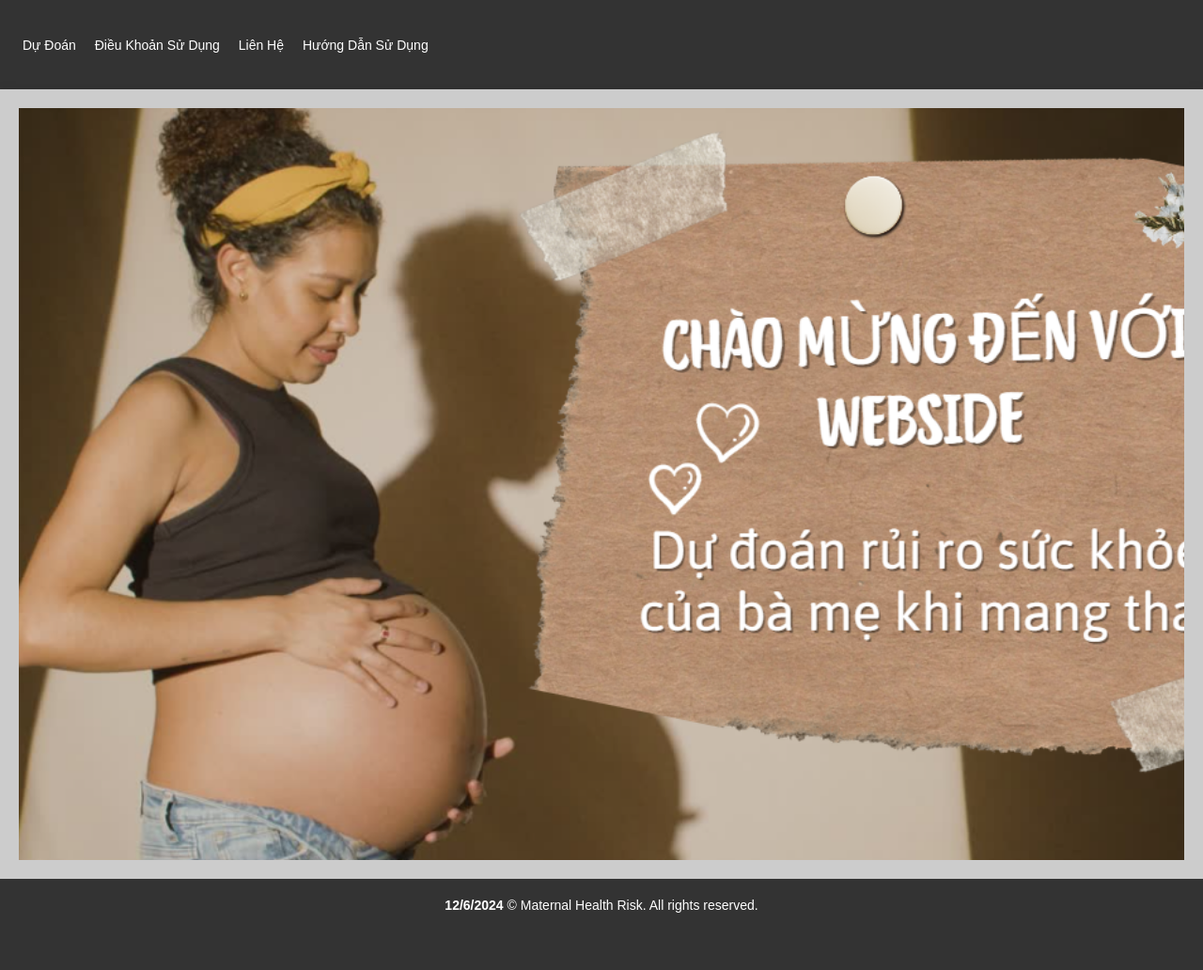
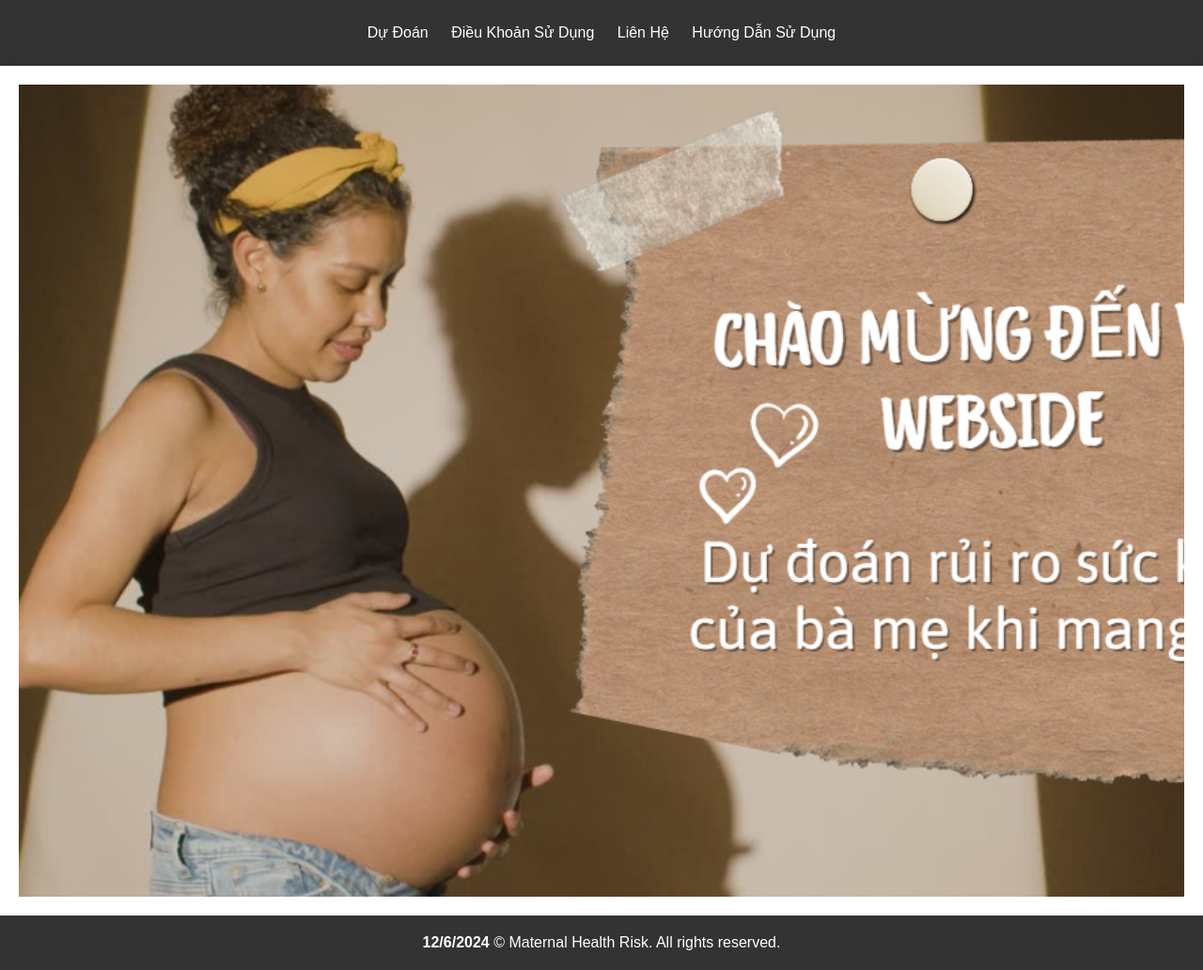
Before and after one commit to nguyenhoangtamm/Maternal-Health-Risk, a Flask app: page / in a window 1280 px wide. Shown: the whole page at 94% size. Before the commit the page ends 971 px from the top, so only its background shows below. Run offline with Flask 3, Linux system fonts and the light colour scheme.

Commit message:
add hinh bs

```diff
--- a/app/static/Css/style.css
+++ b/app/static/Css/style.css
@@ -1,36 +1,53 @@
-* {
-  box-sizing: border-box;
+body {
+  font-family: Arial, sans-serif;
+  margin: 0;
+  padding: 0;
 }
 
-html, body {
-  margin: 0;
-  padding: 0;
-  font-size: 14px;
-  font-family: Arial, Helvetica, sans-serif;
+header {
+  background-color: #333;
+  color: #fff;
+  padding: 10px 0;
+  text-align: center;
 }
 
-body {
-  background-color: #ccc;
+nav ul {
+  list-style: none;
+  padding: 0;
 }
 
-/* Navbar */
-.nav {
-  min-height: 75px;
-  display: flex;
-  justify-content: space-between;
+nav ul li {
+  display: inline;
+  margin: 0 10px;
 }
 
-.nav-list {
-  padding-left: 0;
-  margin: auto 16px;
+nav ul li a {
+  color: #fff;
+  text-decoration: none;
 }
 
-.nav-item {
+main {
+  padding: 20px;
+  max-width: 100%;
+  box-shadow: 0 0 10px rgba(0, 0, 0, 0.1);
+}
+
+footer {
+  background-color: #333;
   color: #fff;
-  list-style: none;
-  margin: 0 8px;
-  display: inline-block;
-  cursor: pointer;
+  text-align: center;
+  padding: 10px 0;
+  width: 100%;
+  bottom: 0;
+}
+
+p {
+  margin: 0;
+  padding: 10px;
+}
+
+#current-date {
+  font-weight: bold;
 }
 
 /* Center layout */
@@ -44,8 +61,3 @@
   justify-content: center;
   align-items: center;
 }
-
-.center-layout__item {
-  font-size: 42px;
-  font-weight: 700;
-}
```
Also changed, not shown: app/static/images/1.png (added), app/static/images/2.png (added), app/static/images/3.png (added).
